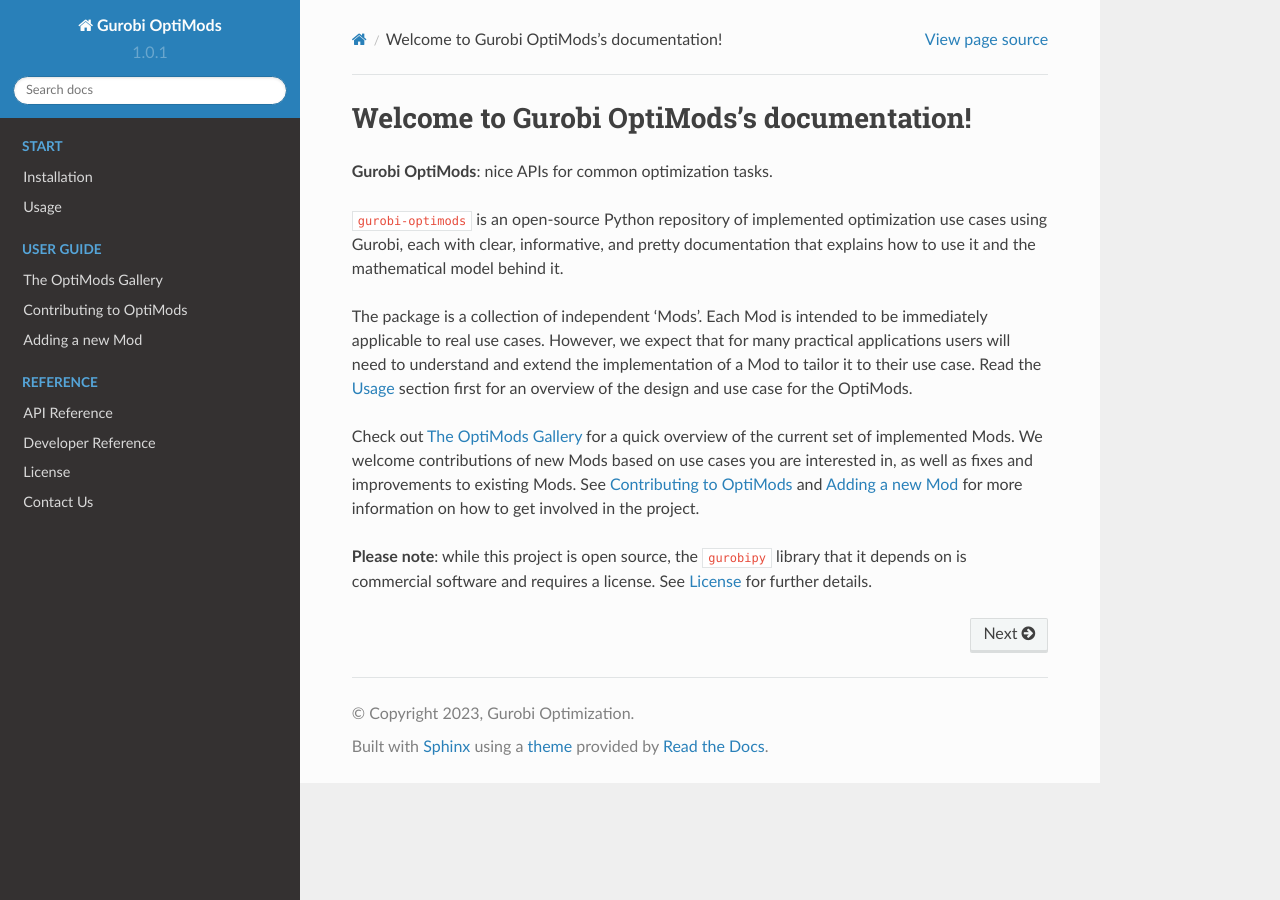
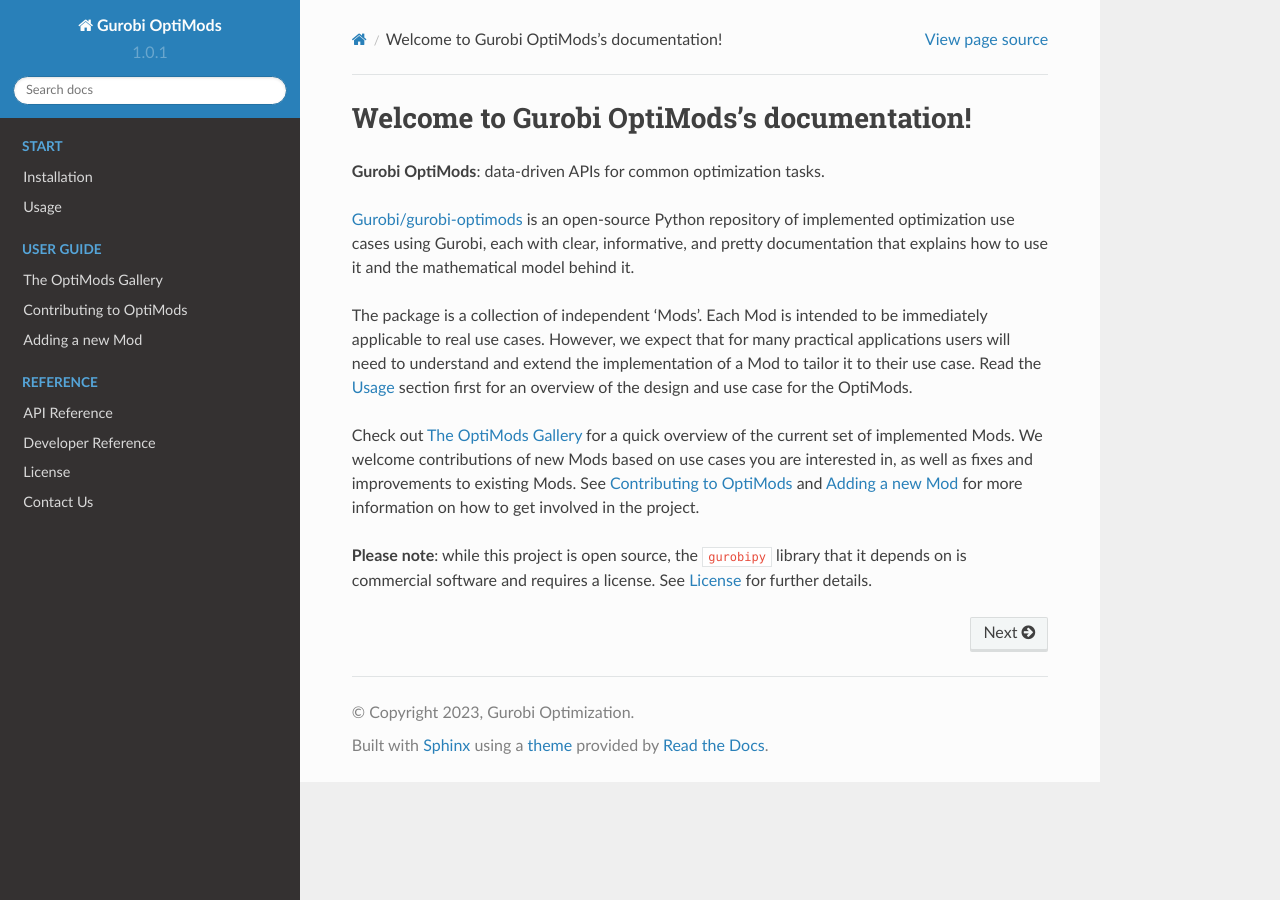
Before and after one commit to Gurobi/gurobi-optimods, a Sphinx documentation site: the page built from docs/source/index.rst, in a window 1280 px wide. Built offline with Sphinx 7.4.7 and the Read the Docs theme 2.0.0, drawn with Linux system fonts in a browser that asks for light colours.

Commit message:
Doc review (#109)
* Add link to repo in main doc page

* Update nice -> data-driven

---------

Co-authored-by: Simon Bowly <bowly@gurobi.com>

```diff
--- a/docs/source/index.rst
+++ b/docs/source/index.rst
@@ -1,9 +1,10 @@
 Welcome to Gurobi OptiMods's documentation!
 ===========================================
 
-**Gurobi OptiMods**: nice APIs for common optimization tasks.
+**Gurobi OptiMods**: data-driven APIs for common optimization tasks.
 
-``gurobi-optimods`` is an open-source Python repository of implemented
+`Gurobi/gurobi-optimods <https://github.com/Gurobi/gurobi-optimods>`_
+is an open-source Python repository of implemented
 optimization use cases using Gurobi, each with clear, informative, and pretty
 documentation that explains how to use it and the mathematical model behind it.
 
--- a/pyproject.toml
+++ b/pyproject.toml
@@ -4,7 +4,7 @@
 
 [project]
 name = "gurobi-optimods"
-description = "Nice APIs for common optimization tasks"
+description = "Data-driven APIs for common optimization tasks"
 readme = "README.md"
 requires-python = ">=3.8"
 license = "Apache-2.0"
```
Also changed, not shown: README.md (+1 -1 lines).
